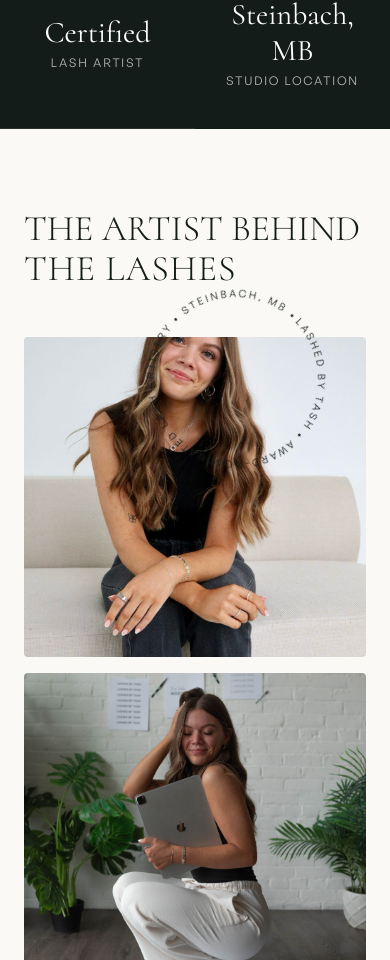
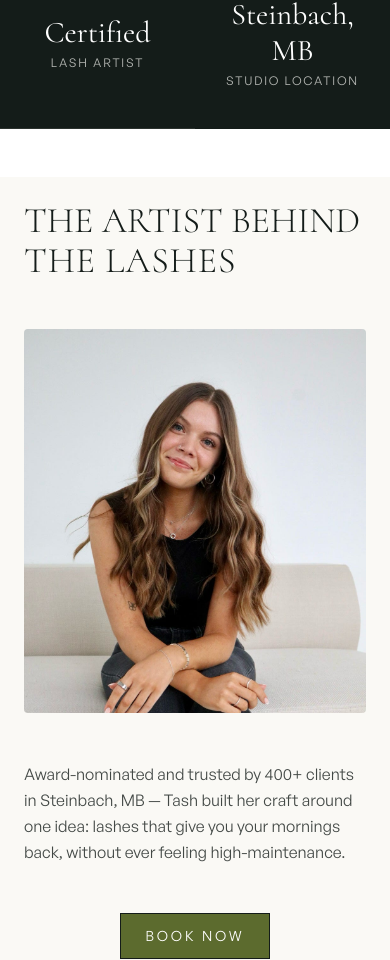
Before and after one commit to hasnainDevX/lashed-by-tash, a React (Vite) app: page / in a window 390 px wide. Shown: the part 1040-2000 px from the top of the page. Built offline with nearby package versions, Linux system fonts and the light colour scheme.

Commit message:
responsiveness

```diff
--- a/src/components/Gallery.jsx
+++ b/src/components/Gallery.jsx
@@ -13,13 +13,13 @@ const gallery = [
   { image: work3, span: false },
   { image: work4, span: false },
   { image: work5, span: true },
-  { image: work6, span: false },
+  { image: work6, span: false, hideOnMobile: true },
   { image: work7, span: false },
 ];
 
 const Gallery = () => {
   return (
-    <section className="w-full bg-bone px-6 py-20 md:px-12 md:py-28">
+    <section className="w-full bg-bone px-6 py-20 px-12">
       {/* Header */}
       <div className="mx-auto max-w-5xl">
         <h2 className="mt-3 font-serif text-5xl font-extralight uppercase text-gunmetal md:text-5xl">
@@ -35,8 +35,8 @@ const Gallery = () => {
         {gallery.map((item, i) => (
           <div
             key={i}
-            className={`overflow-hidden  ${
-              item.span ? "row-span-2" : "row-span-1"
+            className={`overflow-hidden ${item.span ? "row-span-2" : "row-span-1"} ${
+              item.hideOnMobile ? "hidden md:block" : ""
             }`}
           >
             <img
--- a/src/components/MeetTash.jsx
+++ b/src/components/MeetTash.jsx
@@ -6,7 +6,7 @@ import CircularText from "./CircularText";
 
 const MeetTash = () => {
   return (
-    <section className="w-full bg-bone px-6 py-20 md:px-12 md:py-28 relative ">
+    <section className="w-full bg-bone px-6 py-6 md:px-12 md:py-20 relative ">
       {/* Stacked headline */}
       <div className="mx-auto max-w-5xl">
         <h2 className="font-serif font-light leading-[1.05] text-gunmetal uppercase">
@@ -19,21 +19,21 @@ const MeetTash = () => {
 
       {/* Photo grid */}
       <div className="mx-auto mt-12 grid max-w-5xl grid-cols-1 gap-4 md:grid-cols-3 md:gap-6">
-        <div className="h-80 w-full overflow-hidden rounded-sm md:h-[420px]">
+        <div className="h-96 w-full overflow-hidden rounded-sm md:h-[420px]">
           <img
             src={photo1}
             alt="Tash at work"
-            className="h-full w-full object-cover transition-transform duration-500 ease-out hover:scale-110"
+            className="h-full w-full object-cover object-top transition-transform duration-500 ease-out hover:scale-110"
           />
         </div>
-        <div className="h-80 w-full overflow-hidden rounded-sm md:h-[420px]">
+        <div className="md:block hidden h-80 w-full overflow-hidden rounded-sm md:h-[420px]">
           <img
             src={photo2}
             alt="Tash, lash artist"
             className="h-full w-full object-cover transition-transform duration-500 ease-out hover:scale-110"
           />
         </div>
-        <div className="h-80 w-full overflow-hidden rounded-sm md:h-[420px]">
+        <div className="md:block hidden h-80 w-full overflow-hidden rounded-sm md:h-[420px]">
           <img
             src={photo3}
             alt="Lash artistry detail"
@@ -51,7 +51,7 @@ const MeetTash = () => {
         </p>
       </div>
       {/* cta  */}
-      <div className="flex justify-center md:bottom-24">
+      <div className="flex justify-center md:bottom-24 my-12">
         <a
           href="#book"
           className=" border border-gunmetal px-6 py-3 font-sans text-sm uppercase tracking-[0.2em] text-white transition-colors duration-300 bg-olive hover:bg-white hover:text-olive"
@@ -59,7 +59,10 @@ const MeetTash = () => {
           Book Now
         </a>
       </div>
-      <CircularText className="absolute z-10 top-40 right-16 uppercase" color="#141C19" />
+      <CircularText
+        className="md:block hidden absolute z-10 top-40 right-16 uppercase"
+        color="#141C19"
+      />
     </section>
   );
 };
--- a/src/components/Process.jsx
+++ b/src/components/Process.jsx
@@ -32,8 +32,8 @@ const Process = () => {
   return (
     <section className="relative w-full overflow-hidden bg-bone">
       <div className="grid grid-cols-1 md:grid-cols-2">
-        {/* Left column — ghost word + stacked steps */}
-        <div className="relative px-6 py-20 md:px-12 md:py-28">
+        {/* Left column — ghost word + steps + statement card, stretched full height */}
+        <div className="relative flex flex-col px-6 py-20 md:px-12 md:py-28">
           <span
             className="pointer-events-none absolute -left-4 top-8 select-none whitespace-nowrap font-serif text-[7rem] font-light uppercase leading-none text-gunmetal/5 md:text-[9rem]"
             aria-hidden="true"
@@ -61,9 +61,21 @@ const Process = () => {
               </div>
             ))}
           </div>
+
+          {/* Statement card — pinned to bottom, fills the leftover space */}
+          <div className="md:block hidden relative z-10 mt-auto max-w-md border-l-2 border-gold py-2 pl-6 pt-16">
+            <p className="font-serif text-xl italic leading-snug text-gunmetal md:text-2xl">
+              "No two sets are the same — every appointment starts with
+              actually looking at your eyes, not just picking a size off a
+              chart."
+            </p>
+            <p className="mt-4 font-sans text-xs uppercase tracking-[0.15em] text-gunmetal/50">
+              — Tash, Lashed by Tash
+            </p>
+          </div>
         </div>
 
-        {/* Right column — video instead of static photo */}
+        {/* Right column — video */}
         <div className="h-72 w-full md:h-auto">
           <video
             src={processVideo}
--- a/src/components/TrustStrip.jsx
+++ b/src/components/TrustStrip.jsx
@@ -9,7 +9,7 @@ const stats = [
 
 const TrustStrip = () => {
   return (
-    <section className="w-full bg-gunmetal">
+    <section className="w-full bg-gunmetal mb-12">
       <div className="mx-auto grid max-w-6xl grid-cols-2 divide-y divide-bone/10 md:grid-cols-4 md:divide-x md:divide-y-0">
         {stats.map((stat) => (
           <div
```
